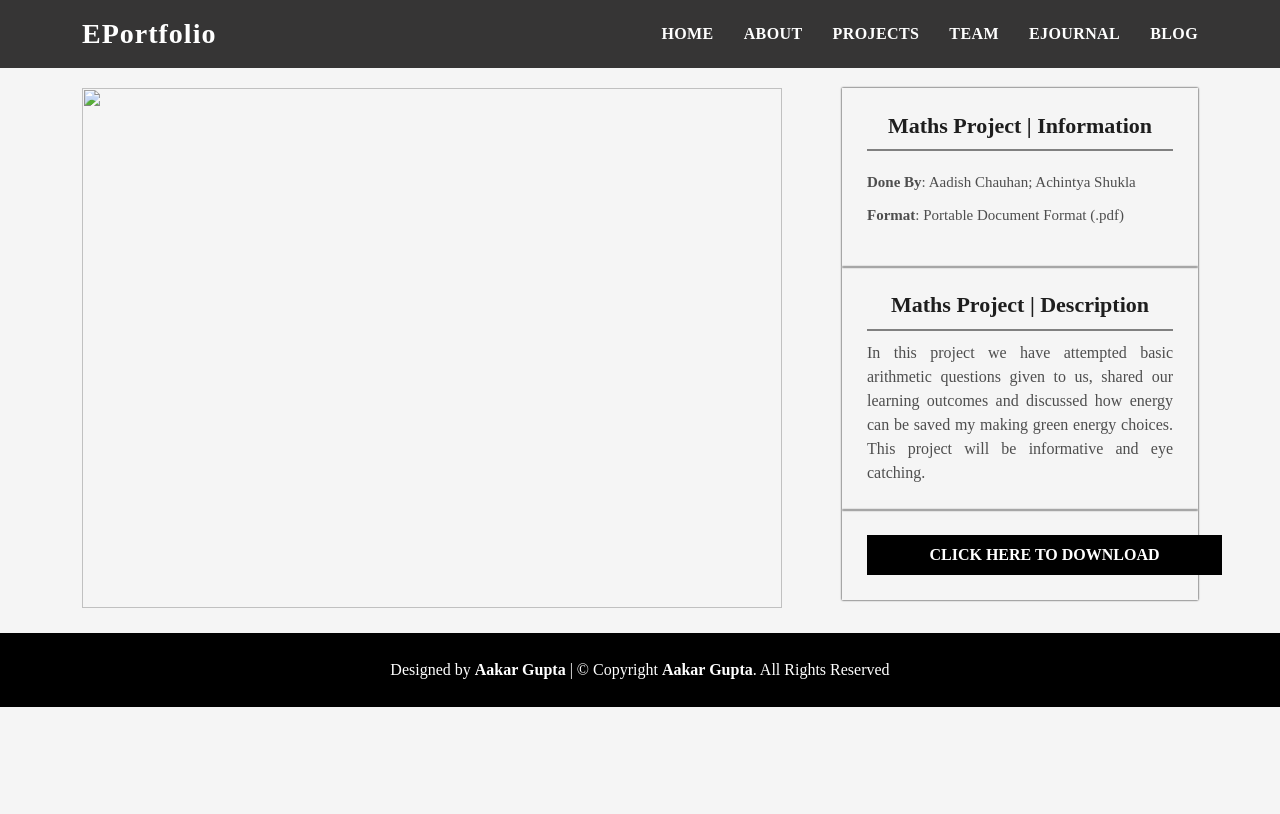
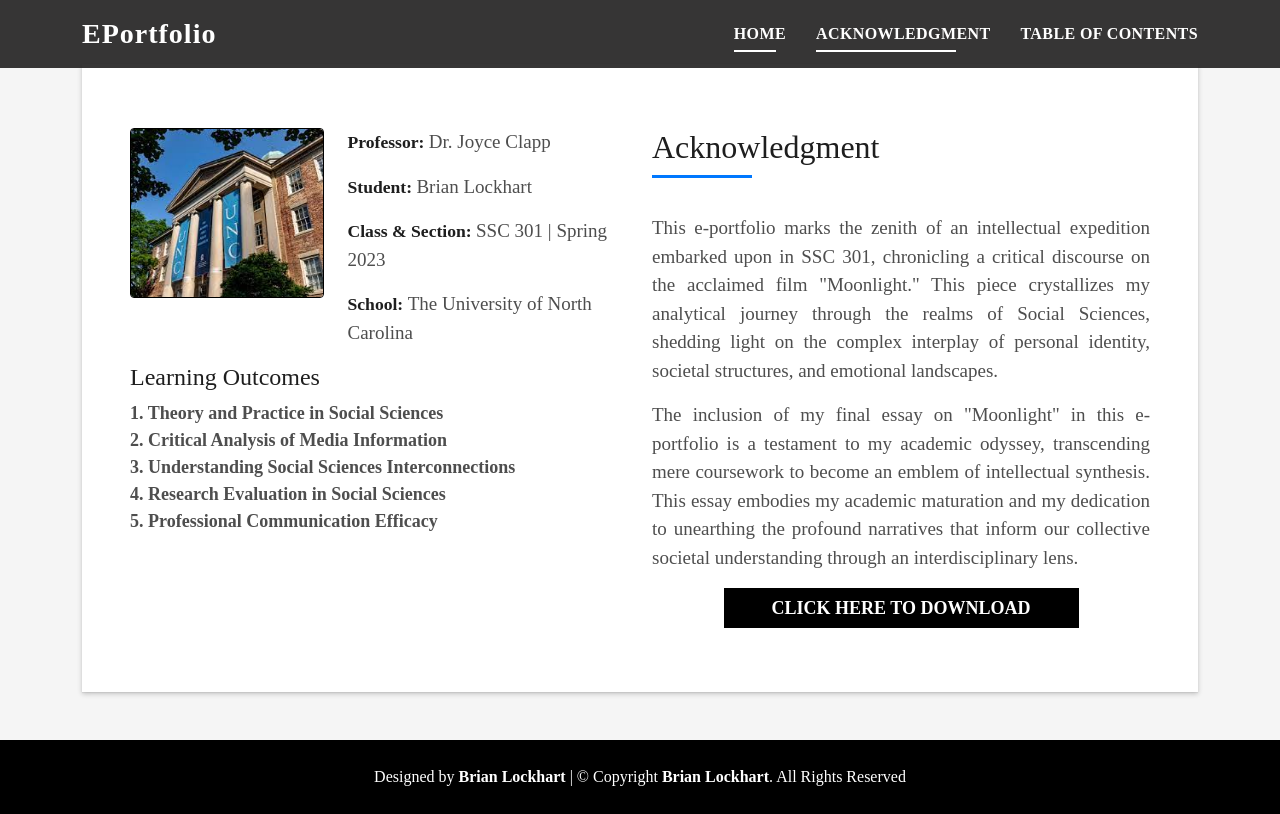
Before and after one commit to DeviScript/LockhartFolio, a website: page html/projects/ssc301.html in a window 1280 px wide. Drawn offline with Linux system fonts and the light colour scheme.

Commit message:
edited ssc301

```diff
--- a/html/projects/ssc301.html
+++ b/html/projects/ssc301.html
@@ -5,10 +5,12 @@
   <meta charset="utf-8">
   <meta content="width=device-width, initial-scale=1.0" name="viewport">
 
-    <title>Group 1 (10B) | Maths</title>
+  <title>SSC 301</title>
 
   <link href="https://www.freeiconspng.com/thumbs/book-icon/book-stack-icon--icon-search-engine-16.png" rel="icon">
-    <link href="https://upload.wikimedia.org/wikipedia/commons/thumb/b/b2/Black_book_icon.svg/1024px-Black_book_icon.svg.png" rel="apple-touch-icon">
+  <link
+    href="https://upload.wikimedia.org/wikipedia/commons/thumb/b/b2/Black_book_icon.svg/1024px-Black_book_icon.svg.png"
+    rel="apple-touch-icon">
 
   <link href="../../assets/vendor/bootstrap/css/bootstrap.min.css" rel="stylesheet">
   <link href="../../assets/vendor/bootstrap-icons/bootstrap-icons.css" rel="stylesheet">
@@ -25,56 +27,85 @@
 
       <nav id="navbar" class="navbar">
         <ul>
-              <li><a class="nav-link scrollto" href="../../index.html#hero">Home</a></li>
-              <li><a class="nav-link scrollto" href="../../index.html#about">About</a></li>
-              <li><a class="nav-link scrollto" href="../../index.html#projects">Projects</a></li>
-              <li><a class="nav-link scrollto" href="../../index.html#work">Team</a></li>
-              <li><a class="nav-link scrollto" href="../../index.html#ejournal">Ejournal</a></li>
-              <li><a class="nav-link scrollto" href="../../index.html#blog">Blog</a></li>
+          <li><a class="nav-link scrollto active" href="#hero">Home</a></li>
+          <li><a class="nav-link scrollto" href="../../index.html#about">Acknowledgment</a></li>
+          <li><a class="nav-link scrollto" href="../../index.html#projects">Table of Contents</a></li>
         </ul>
         <i class="bi bi-list mobile-nav-toggle"></i>
       </nav>
     </div>
+
   </header>
-    <div class="project-detail">
   <main id="main">
-        <!-- ======= Portfolio Details Section ======= -->
-        <section id="portfolio-details" class="portfolio-details">
+    <!-- ======= About Section ======= -->
+    <section id="about" class="about-mf sect-pt4 route">
       <div class="container">
-
-            <div class="row gy-4">
-
-                <div class="col-lg-8">
-                <div class="portfolio-details-slider swiper-container">
-                    <img src="../../assets/img/maths.jpg">
+        <div class="row">
+          <div class="col-sm-12">
+            <div class="box-shadow-full">
+              <div class="row">
+                <!-- First Column -->
+                <div class="col-md-6">
+                  <div class="row">
+                    <div class="col-sm-6 col-md-5">
+                      <div class="about-img">
+                        <img src="..\..\assets\img\Apeejay Noida.png" class="img-fluid rounded b-shadow-a" alt="">
                       </div>
                     </div>
-
-                <div class="col-lg-4">
-                <div class="portfolio-info">
-                    <center><h3>Maths Project | Information</h3></center>
-                    <ul>
-                        <li><strong>Done By</strong>: Aadish Chauhan; Achintya Shukla</li>
-                        <li><strong>Format</strong>: Portable Document Format (.pdf)</li>
-                    </ul>
+                    <div class="col-sm-6 col-md-7">
+                      <div class="about-info">
+                        <p><span class="title-s">Professor: </span> <span>Dr. Joyce Clapp</span></p>
+                        <p><span class="title-s">Student: </span> <span>Brian Lockhart</span></p>
+                        <p><span class="title-s">Class & Section: </span> <span>SSC 301 | Spring 2023</span></p>
+                        <p><span class="title-s">School: </span> <span>The University of North Carolina</span></p>
+                      </div>
+                    </div>
+                  </div>
+                  <div class="skill-mf">
+                    <h4>Learning Outcomes</h4>
+                    <span><b>1. Theory and Practice in Social Sciences</b></span><br>
+                    <span><b>2. Critical Analysis of Media Information</b></span><br>
+                    <span><b>3. Understanding Social Sciences Interconnections</b></span><br>
+                    <span><b>4. Research Evaluation in Social Sciences</b></span><br>
+                    <span><b>5. Professional Communication Efficacy</b></span><br>
+                  </div>
+                </div>
+                <!-- Second Column -->
+                <div class="col-md-6">
+                  <div class="about-me pt-4 pt-md-0">
+                    <div class="title-box-2">
+                      <h5 class="title-left">
+                        Acknowledgment
+                      </h5>
+                    </div>
+                    <div class="about-text">
+                      <p class="lead">
+                        This e-portfolio marks the zenith of an intellectual expedition embarked upon in SSC 301,
+                        chronicling a critical discourse on the acclaimed film "Moonlight." This piece crystallizes my
+                        analytical journey through the realms of Social Sciences, shedding light on the complex
+                        interplay of personal identity, societal structures, and emotional landscapes.
+                      </p>
+                      <p class="lead">
+                        The inclusion of my final essay on "Moonlight" in this e-portfolio is a testament to my academic
+                        odyssey, transcending mere coursework to become an emblem of intellectual synthesis. This essay
+                        embodies my academic maturation and my dedication to unearthing the profound narratives that
+                        inform our collective societal understanding through an interdisciplinary lens.
+                      </p>
                     </div>
                     <div class="portfolio-info">
-                  <center><h3 class="contrib">Maths Project | Description</h3></center>
-                  In this project we have attempted basic arithmetic questions given to us, shared our learning outcomes and discussed how energy can be saved my making green energy choices. This project will be informative and eye catching.
-                </div>
-                <div class="portfolio-info">
-                    <a href="../../assets/data/project-data/maths.pdf" download>
-                      <center><button class="home-btn-portfolio" type="submit">CLICK HERE TO DOWNLOAD</button></center>
+                      <a href="../../assets/data/project-data/MoonlightEssay.pdf" download>
+                        <center><button class="home-btn-portfolio" type="submit">CLICK HERE TO DOWNLOAD</button>
+                        </center>
                       </a>
                     </div>
-
                   </div>
-
                 </div>
-        </section><!-- End Portfolio Details Section -->
-
+              </div>
+            </div>
+          </div>
+        </div>
+    </section><!-- End About Section -->
   </main><!-- End #main -->
-    </div>
 
   <!-- ======= Footer ======= -->
   <footer>
@@ -83,7 +114,8 @@
         <div class="col-sm-12">
           <div class="copyright-box">
             <div class="credits">
-                Designed by <a href="https://github.com/AakarGupta-coder"><b>Aakar Gupta</b></a> | &copy; Copyright <strong>Aakar Gupta</strong>. All Rights Reserved
+              Designed by <a href="https://github.com/bslockharts"><b>Brian Lockhart</b></a> | &copy; Copyright
+              <strong>Brian Lockhart</strong>. All Rights Reserved
             </div>
           </div>
         </div>
@@ -93,7 +125,8 @@
   <!-- End  Footer -->
 
   <div id="preloader"></div>
-  <a href="#" class="back-to-top d-flex align-items-center justify-content-center"><i class="bi bi-arrow-up-short"></i></a>
+  <a href="#" class="back-to-top d-flex align-items-center justify-content-center"><i
+      class="bi bi-arrow-up-short"></i></a>
 
   <!-- Vendor JS Files -->
   <script src="../../assets/vendor/bootstrap/js/bootstrap.bundle.min.js"></script>
```
Also changed, not shown: 1 other file. Lines whose indentation alone changed are shown as unchanged.
